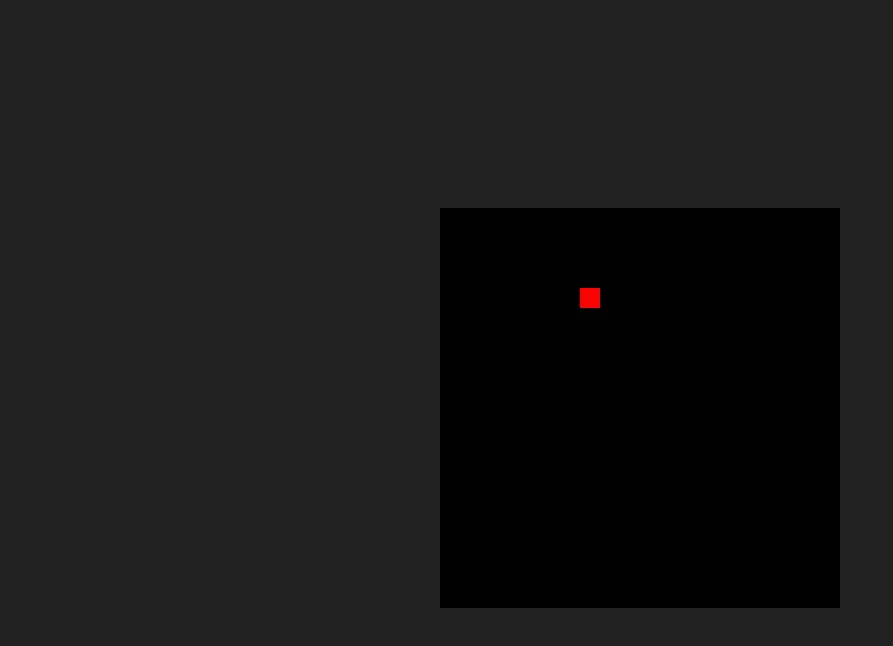
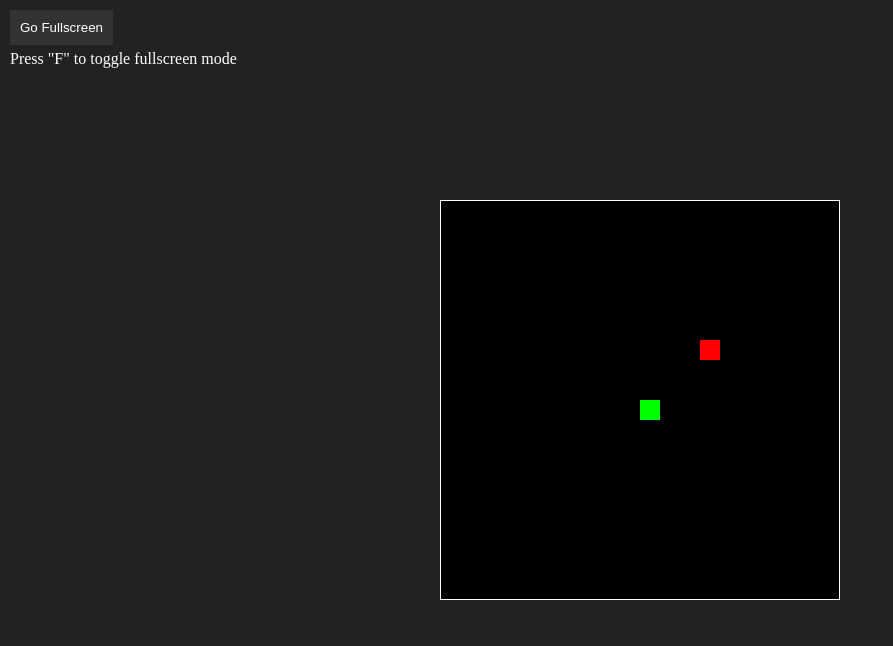
Before and after one commit to piraat02/piraat02.github.io, a plain HTML site: page index.html in a window 1280 px wide. Shown: the whole page, without its empty margins (0-893 px from the left). Drawn offline with Linux system fonts and the light colour scheme.

Commit message:
Initial commit

```diff
--- a/index.html
+++ b/index.html
@@ -5,56 +5,100 @@
     <meta name="viewport" content="width=device-width, initial-scale=1.0">
     <title>Snake Game</title>
     <style>
-        body {
+        * {
+            margin: 0;
+            padding: 0;
+            box-sizing: border-box;
+        }
+        html, body {
+            height: 100%;
+            overflow: hidden;
             display: flex;
             justify-content: center;
             align-items: center;
-            height: 100vh;
             background-color: #222;
+            position: relative;
         }
         canvas {
             background-color: #000;
         }
+        #fullscreenButton {
+            position: fixed;
+            top: 10px;
+            left: 10px;
+            background-color: #333;
+            color: #fff;
+            border: none;
+            padding: 10px;
+            cursor: pointer;
+            z-index: 10;
+        }
+        #fullscreenMessage {
+            position: fixed;
+            top: 50px;
+            left: 10px;
+            color: #fff;
+            font-size: 16px;
+            z-index: 10;
+        }
     </style>
 </head>
 <body>
+    <button id="fullscreenButton">Go Fullscreen</button>
+    <div id="fullscreenMessage">Press "F" to toggle fullscreen mode</div>
     <canvas id="gameCanvas" width="400" height="400"></canvas>
     <script>
         const canvas = document.getElementById("gameCanvas");
         const ctx = canvas.getContext("2d");
+        const fullscreenButton = document.getElementById("fullscreenButton");
+        const fullscreenMessage = document.getElementById("fullscreenMessage");
 
-        let snake = [{ x: 200, y: 200 }];
-        let direction = "RIGHT";
-        let food = { x: Math.floor(Math.random() * 20) * 20, y: Math.floor(Math.random() * 20) * 20 };
+        const gridSize = 20;
+        let snake, direction, food;
+
+        function resetGame() {
+            snake = [{ x: 200, y: 200 }];
+            direction = "";
+            food = { x: Math.floor(Math.random() * 20) * gridSize, y: Math.floor(Math.random() * 20) * gridSize };
+        }
 
         function draw() {
-            ctx.fillStyle = "black";
-            ctx.fillRect(0, 0, canvas.width, canvas.height);
+            // Clear the entire canvas before drawing a new frame
+            ctx.clearRect(0, 0, canvas.width, canvas.height);
 
+            // Draw the border
+            ctx.strokeStyle = "white";
+            ctx.lineWidth = 2;
+            ctx.strokeRect(0, 0, canvas.width, canvas.height);
+
+            // Draw the food
             ctx.fillStyle = "red";
-            ctx.fillRect(food.x, food.y, 20, 20);
+            ctx.fillRect(food.x, food.y, gridSize, gridSize);
 
+            // Draw the snake
             ctx.fillStyle = "lime";
-            snake.forEach(segment => ctx.fillRect(segment.x, segment.y, 20, 20));
+            snake.forEach(segment => ctx.fillRect(segment.x, segment.y, gridSize, gridSize));
         }
 
         function move() {
             let head = { ...snake[0] };
-            if (direction === "UP") head.y -= 20;
-            if (direction === "DOWN") head.y += 20;
-            if (direction === "LEFT") head.x -= 20;
-            if (direction === "RIGHT") head.x += 20;
+            if (direction === "UP") head.y -= gridSize;
+            if (direction === "DOWN") head.y += gridSize;
+            if (direction === "LEFT") head.x -= gridSize;
+            if (direction === "RIGHT") head.x += gridSize;
 
+            // Check for collision with food
             if (head.x === food.x && head.y === food.y) {
-                food = { x: Math.floor(Math.random() * 20) * 20, y: Math.floor(Math.random() * 20) * 20 };
+                food = { x: Math.floor(Math.random() * 20) * gridSize, y: Math.floor(Math.random() * 20) * gridSize };
             } else {
                 snake.pop();
             }
 
+            // Check for collision with walls or self
             if (head.x < 0 || head.x >= canvas.width || head.y < 0 || head.y >= canvas.height ||
                 snake.some(segment => segment.x === head.x && segment.y === head.y)) {
-                alert("Game Over!");
-                document.location.reload();
+                resetGame();
+                return;
             }
 
             snake.unshift(head);
@@ -75,6 +119,44 @@
             draw();
         }
 
+        function goFullscreen() {
+            if (!document.fullscreenElement) {
+                if (canvas.requestFullscreen) {
+                    canvas.requestFullscreen();
+                } else if (canvas.mozRequestFullScreen) { // Firefox
+                    canvas.mozRequestFullScreen();
+                } else if (canvas.webkitRequestFullscreen) { // Chrome, Safari and Opera
+                    canvas.webkitRequestFullscreen();
+                } else if (canvas.msRequestFullscreen) { // IE/Edge
+                    canvas.msRequestFullscreen();
+                }
+                fullscreenButton.textContent = "Exit Fullscreen";
+                fullscreenMessage.textContent = 'Press "F" to exit fullscreen';
+            } else {
+                if (document.exitFullscreen) {
+                    document.exitFullscreen();
+                } else if (document.mozCancelFullScreen) { // Firefox
+                    document.mozCancelFullScreen();
+                } else if (document.webkitExitFullscreen) { // Chrome, Safari and Opera
+                    document.webkitExitFullscreen();
+                } else if (document.msExitFullscreen) { // IE/Edge
+                    document.msExitFullscreen();
+                }
+                fullscreenButton.textContent = "Go Fullscreen";
+                fullscreenMessage.textContent = 'Press "F" to enter fullscreen';
+            }
+        }
+
+        fullscreenButton.addEventListener("click", goFullscreen);
+
+        // Add event listener for "F" key to toggle fullscreen
+        document.addEventListener("keydown", function(event) {
+            if (event.key === "f" || event.key === "F") {
+                goFullscreen();
+            }
+        });
+
+        resetGame();
         setInterval(gameLoop, 150);
     </script>
 </body>
```
